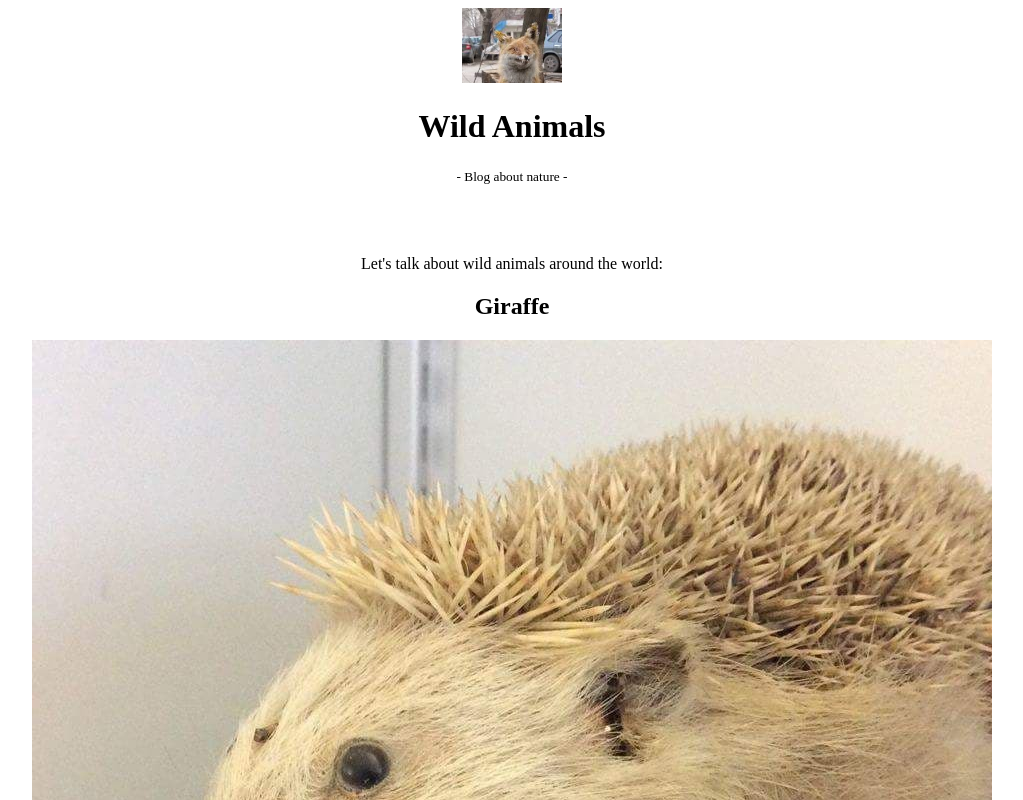
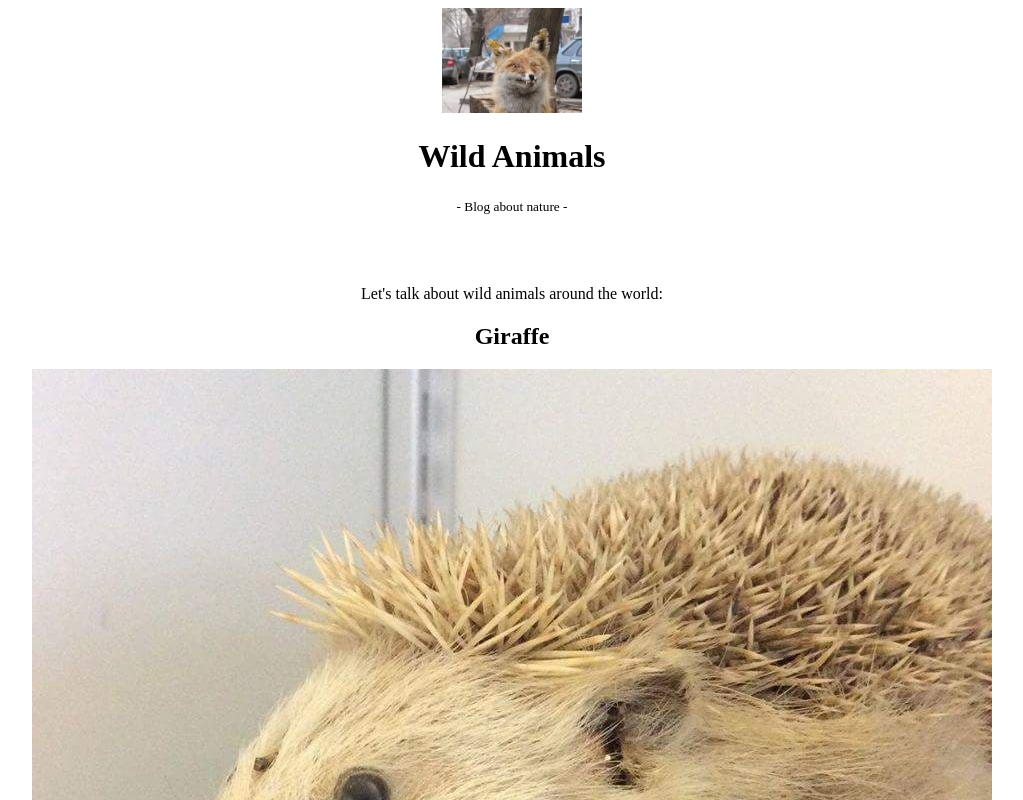
Before and after one commit to partdark/MA, a plain HTML site: page index.html in a window 1280 px wide. Shown: the top 800 px of the page, without its empty margins (128-1151 px from the left). Drawn offline with Linux system fonts and the light colour scheme.

Commit message:
Project initial4

```diff
--- a/index.html
+++ b/index.html
@@ -18,7 +18,7 @@
 
 
 
-    <img width=100px src="pictures/paw_print.jpg">
+    <img width=140px src="pictures/paw_print.jpg">
 
     <h1>Wild Animals</h1>
 
```
